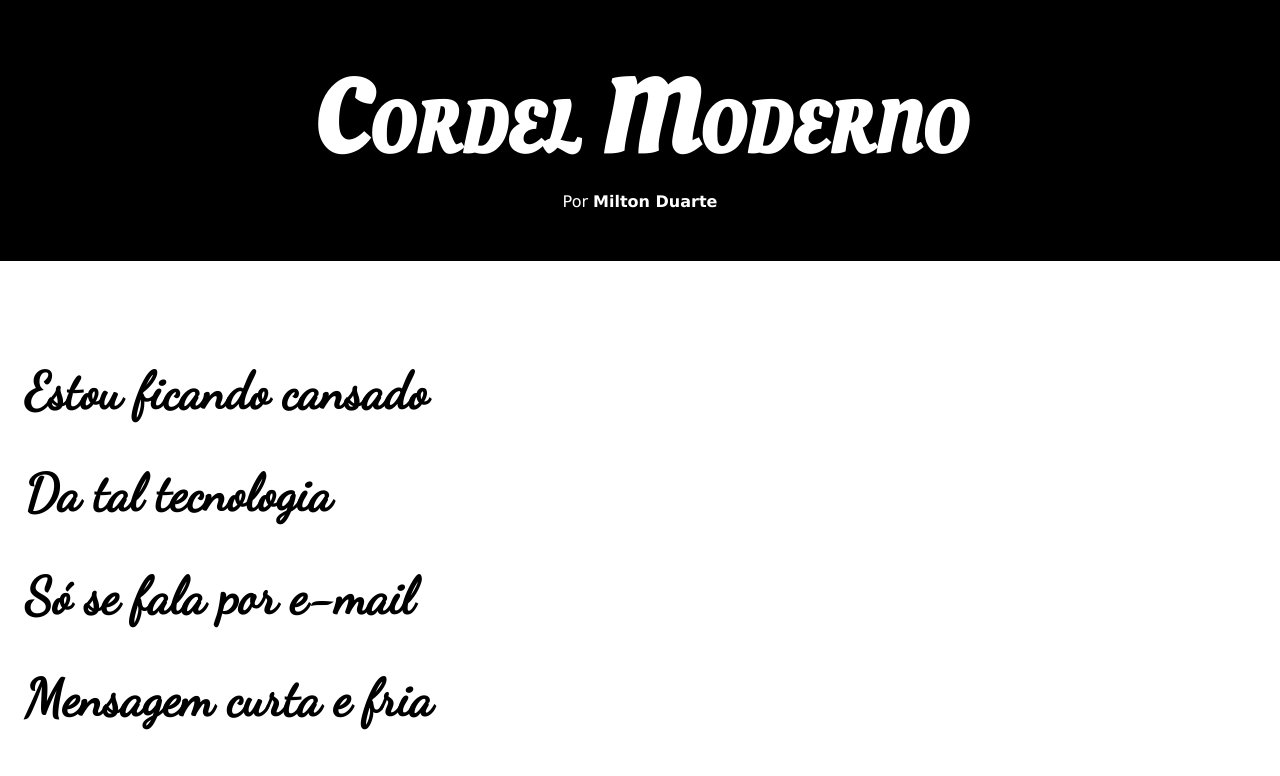
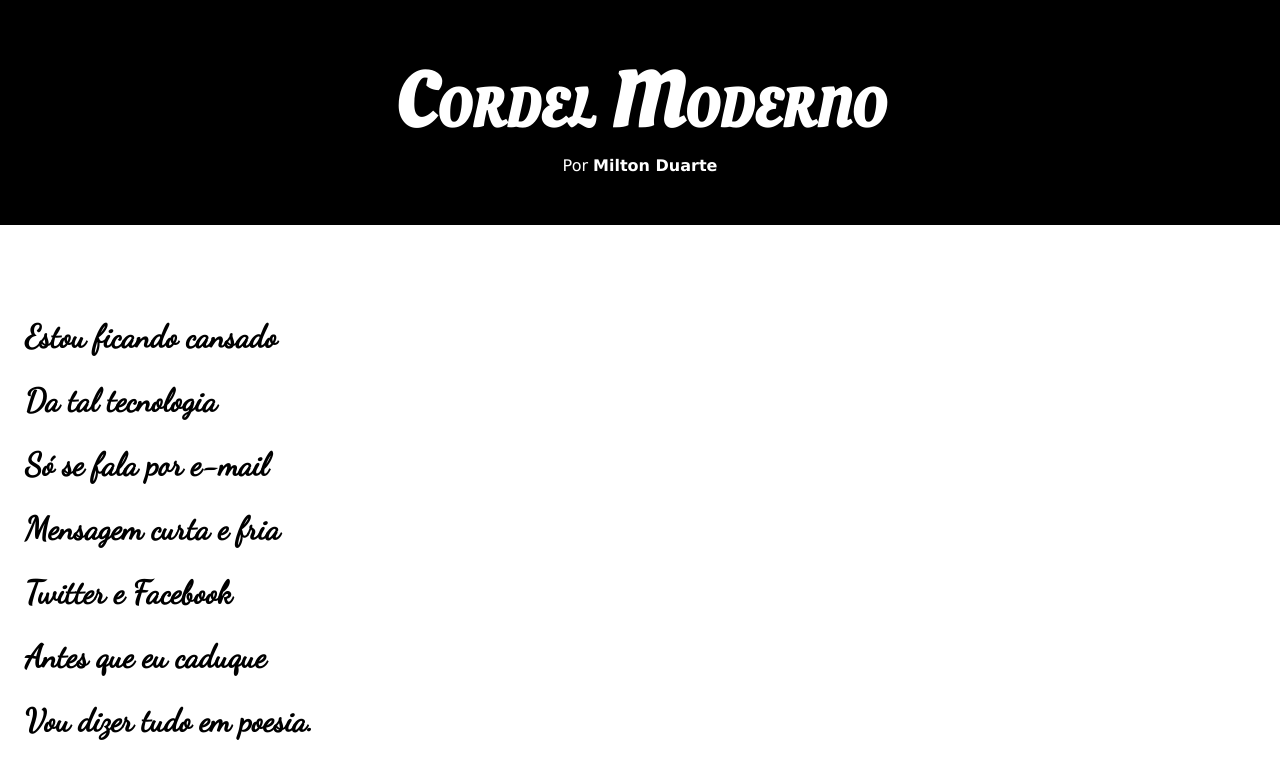
Before and after one commit to Pablo-Sts/projeto-cordel, a plain HTML site: page index.html in a window 1280 px wide. Shown: the top 776 px of the page. Drawn offline with Linux system fonts and the light colour scheme.

Commit message:
change font-size

```diff
--- a/style.css
+++ b/style.css
@@ -23,7 +23,7 @@ header > h1 {
     font-variant: small-caps;
     padding-top: 50px;
     font-family: var(--font2);
-    font-size: 8vw;
+    font-size: 6vw;
 }
 
 header > p {
@@ -42,7 +42,7 @@ section {
     line-height: 2em;
     padding-left: 25px;
     font-family: var(--font3);
-    font-size: 4vw;
+    font-size: 2.5vw;
     font-weight: bold;
 }
 
```
